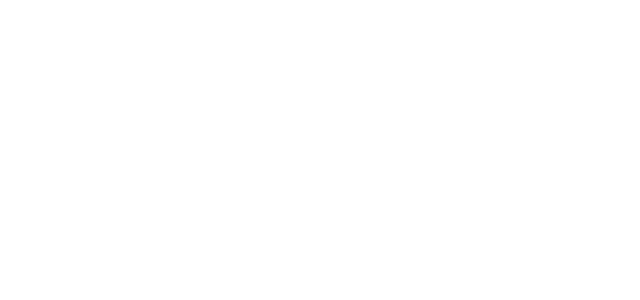
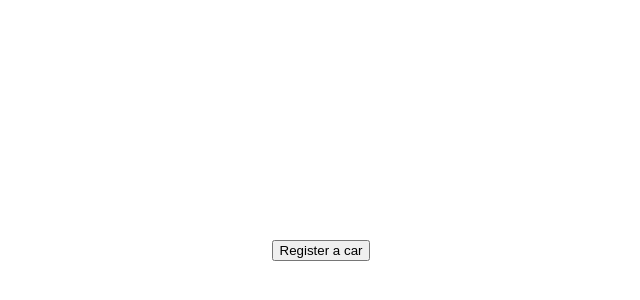
Before and after one commit to EduBarreira1212/car-store-form, a React (Create React App) app: page / in a window 1280 px wide. Shown: the part 150-450 px from the top of the page, without its empty margins (319-959 px from the left). Built offline with nearby package versions, Linux system fonts and the light colour scheme.

Commit message:
feat: div stylized and button with on click created

```diff
--- a/src/ShowListPage.tsx
+++ b/src/ShowListPage.tsx
@@ -1,6 +1,20 @@
+import { useNavigate } from "react-router-dom";
+import styled from "styled-components";
+
+const Div = styled.div`
+    height: 100vh;
+    display: flex;
+    flex-direction: column;
+    align-items: center;
+    justify-content: center;
+`;
+
 const ShowListPage = () => {
+    const navigate = useNavigate();
     return (
-        <div></div>
+        <Div>
+            <button onClick={() => navigate("/form-page")}>Register a car</button>
+        </Div>
     );
 }
 
```
